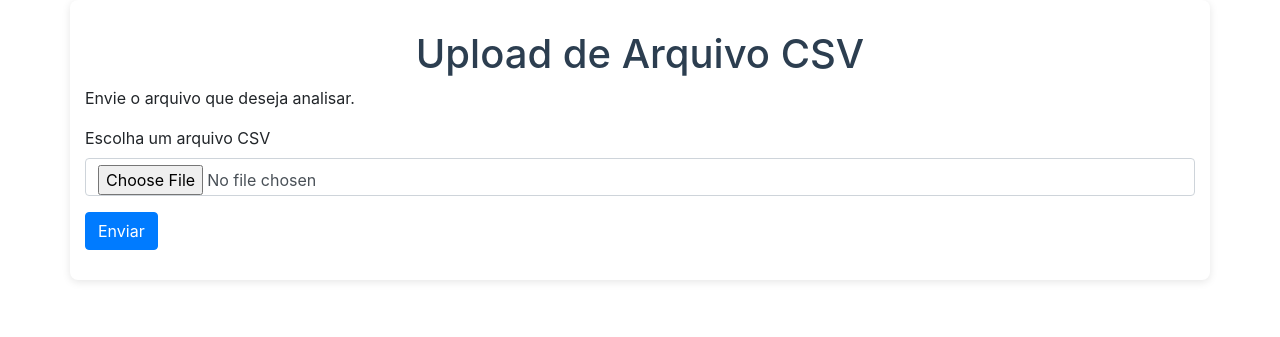
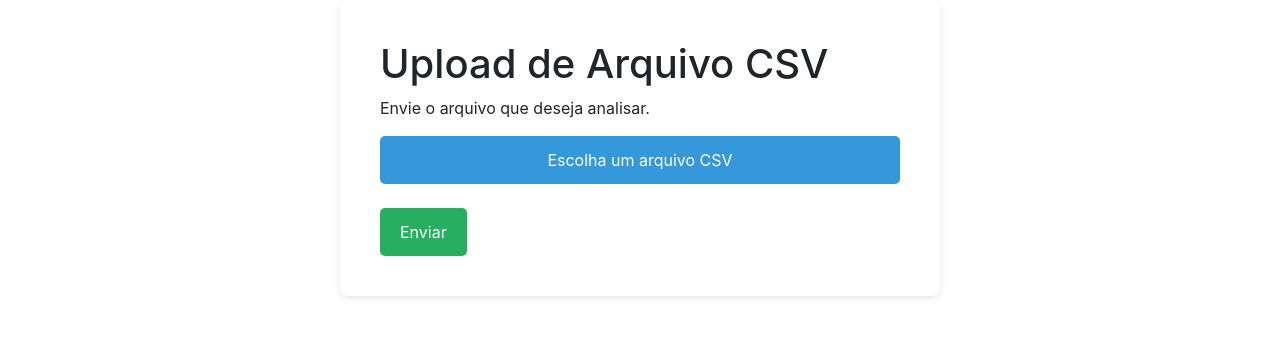
Before and after one commit to SyphonFilter2003/Projeto_Python, a Flask app: page / in a window 1280 px wide. Shown: the top 337 px of the page. Run offline with Flask 3, Linux system fonts and the light colour scheme; some libraries are stand-ins or nearby versions.

Commit message:
Add files via upload

```diff
--- a/Projeto_Python01/app.py
+++ b/Projeto_Python01/app.py
@@ -173,5 +173,9 @@ def configure_prediction():
 
     return render_template("configure.html", columns=columns)
 
+@app.route("/result")
+def result_page():
+    return render_template('result.html')
+
 if __name__ == "__main__":
     app.run(debug=True)
--- a/Projeto_Python01/static/styles.css
+++ b/Projeto_Python01/static/styles.css
@@ -7,7 +7,7 @@ body {
 }
 
 .container {
-    max-width: 100%;
+    max-width: 1200px; /* Tamanho ideal para a análise */
     width: 100%;
     margin: 0 auto;
     padding: 30px;
@@ -17,17 +17,52 @@ body {
     overflow-x: hidden;
 }
 
-/* Títulos */
-h1, h2 {
-    color: #2c3e50;
-    text-align: center;
+/* Estilos específicos para a página de upload */
+.upload-page .container {
+    max-width: 600px; /* Tornando a página de upload mais compacta */
+    padding: 40px;
 }
 
-h2 {
-    margin-top: 30px;
+.upload-page .btn {
+    background-color: #27ae60; /* Verde para o botão de upload */
+    color: white;
+    padding: 12px 20px;
+    border: none;
+    border-radius: 5px;
+    cursor: pointer;
+    font-size: 16px;
+    display: inline-block;
+    text-align: center;
+    transition: background-color 0.3s ease;
 }
 
-/* Estilo para todas as tabelas */
+.upload-page .btn:hover {
+    background-color: #2ecc71; /* Verde mais claro ao passar o mouse */
+}
+
+/* Estilos para o input de arquivo com label personalizado */
+.upload-page .upload-label {
+    display: inline-block;
+    background-color: #3498db;
+    color: white;
+    padding: 12px 20px;
+    border-radius: 5px;
+    cursor: pointer;
+    font-size: 16px;
+    text-align: center;
+    width: 100%;
+    transition: background-color 0.3s ease;
+}
+
+.upload-page .upload-label:hover {
+    background-color: #2980b9; /* Cor de hover para o label */
+}
+
+.upload-page input[type="file"] {
+    display: none;
+}
+
+/* Estilo para as tabelas */
 table {
     width: 100%;
     border-collapse: collapse;
--- a/Projeto_Python01/templates/upload.html
+++ b/Projeto_Python01/templates/upload.html
@@ -9,29 +9,29 @@
     <script src="https://code.jquery.com/jquery-3.5.1.slim.min.js"></script>
     <script src="https://cdn.jsdelivr.net/npm/sweetalert2@10"></script>
 </head>
-<body>
+<body class="upload-page"> <!-- Adicionei a classe "upload-page" ao body -->
     <div class="container">
         <h1>Upload de Arquivo CSV</h1>
         <p>Envie o arquivo que deseja analisar.</p>
         <form method="POST" enctype="multipart/form-data">
             <div class="form-group">
-                <label for="file">Escolha um arquivo CSV</label>
-                <input type="file" class="form-control" id="file" name="file" accept=".csv">
+                <!-- Label personalizado que age como um botão -->
+                <label for="file" class="upload-label" id="file-label">Escolha um arquivo CSV</label>
+                <!-- Input de arquivo, agora oculto -->
+                <input type="file" class="form-control" id="file" name="file" accept=".csv" onchange="updateFileName()">
             </div>
-            <button type="submit" class="btn btn-primary">Enviar</button>
+            <button type="submit" class="btn btn-success">Enviar</button> <!-- Alterei a cor para verde -->
         </form>
     </div>
 
     {% if upload_success %}
         <script>
-            // Exibir o pop-up de sucesso
             Swal.fire({
                 title: 'Arquivo Enviado!',
                 text: 'O arquivo CSV foi carregado com sucesso!',
                 icon: 'success',
                 confirmButtonText: 'Ok'
             }).then(function() {
-                // Após o pop-up de sucesso, redireciona para a página de análise
                 window.location.href = "{{ url_for('analyze_data') }}";
             });
         </script>
@@ -47,5 +47,15 @@
             });
         </script>
     {% endif %}
+
+    <script>
+        // Função para atualizar o nome do arquivo no label
+        function updateFileName() {
+            var input = document.getElementById('file');
+            var label = document.getElementById('file-label');
+            var fileName = input.files.length > 0 ? input.files[0].name : "Escolha um arquivo CSV";
+            label.innerHTML = fileName;
+        }
+    </script>
 </body>
 </html>
```
Also changed, not shown: other parts of Projeto_Python01/static/styles.css (+61 -14 lines), Projeto_Python01/templates/result.html (+11 -24 lines).
